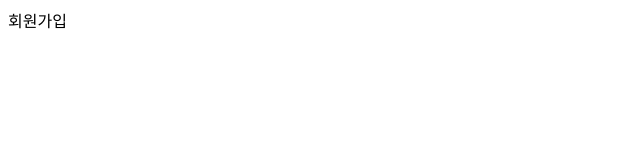
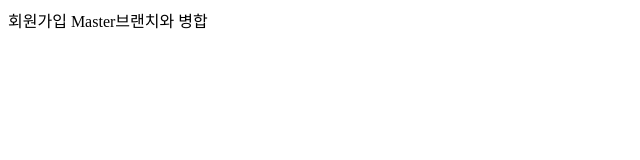
Before and after one commit to ardor924/CloneCoding_GitTest, a plain HTML site: page SignIn/signin.html in a window 1280 px wide. Shown: the whole page, without its empty margins (0-640 px from the left). Drawn offline with Linux system fonts and the light colour scheme.

Commit message:
sigin page added up

```diff
--- a/SignIn/signin.html
+++ b/SignIn/signin.html
@@ -7,5 +7,6 @@
 </head>
 <body>
     회원가입
+    Master브랜치와 병합
 </body>
 </html>
```
